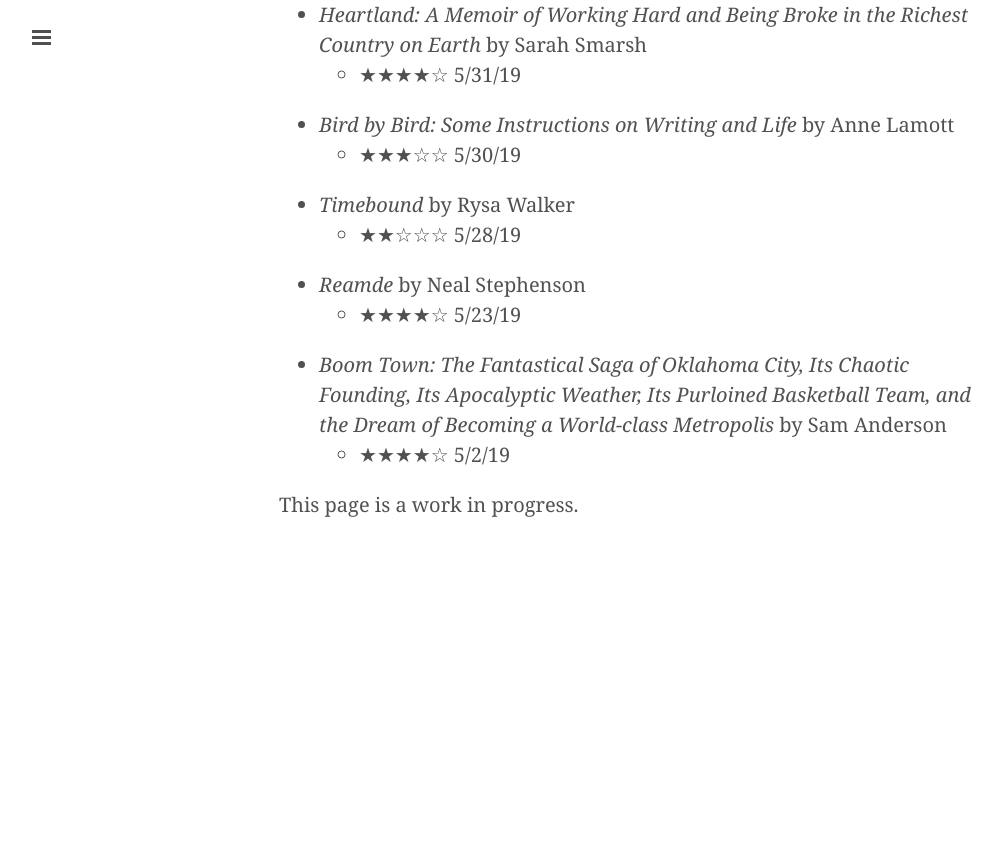
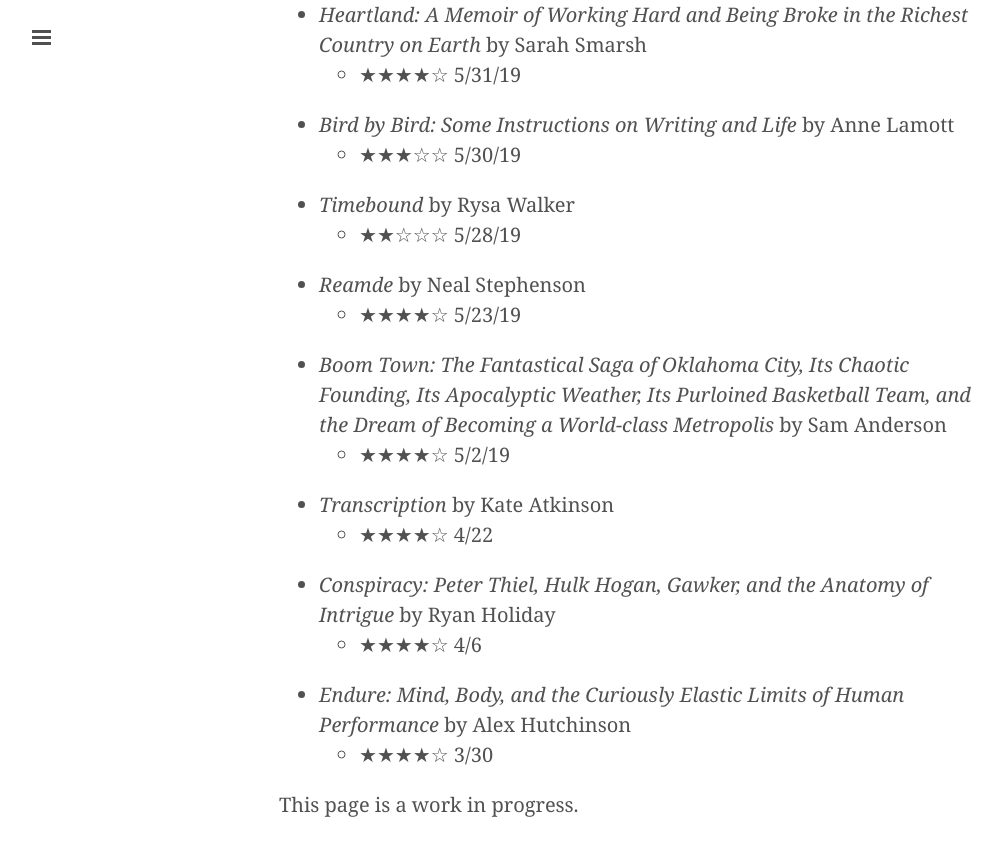
Before and after one commit to davidixon/davidixon.github.io, a Jekyll site: the page built from books.md, in a window 1280 px wide and 900 px high, scrolled down 1384 px. Shown: the top 856 px of the window, without its empty margins (1-1003 px from the left). Built offline with Jekyll 4.4.1, drawn with Linux system fonts in a browser that asks for light colours; before the commit the page ends 1984 px from its top, so only the background shows below that.

Commit message:
Updating book log

```diff
--- a/books.md
+++ b/books.md
@@ -42,5 +42,11 @@ permalink: /books/
   * ★★★★☆ 5/23/19
 * *Boom Town: The Fantastical Saga of Oklahoma City, Its Chaotic Founding, Its Apocalyptic Weather, Its Purloined Basketball Team, and the Dream of Becoming a World-class Metropolis* by Sam Anderson
   * ★★★★☆ 5/2/19
+* *Transcription* by Kate Atkinson
+  * ★★★★☆ 4/22
+* *Conspiracy: Peter Thiel, Hulk Hogan, Gawker, and the Anatomy of Intrigue* by Ryan Holiday
+  * ★★★★☆ 4/6
+* *Endure: Mind, Body, and the Curiously Elastic Limits of Human Performance* by Alex Hutchinson
+  * ★★★★☆ 3/30
 
 This page is a work in progress.
```
